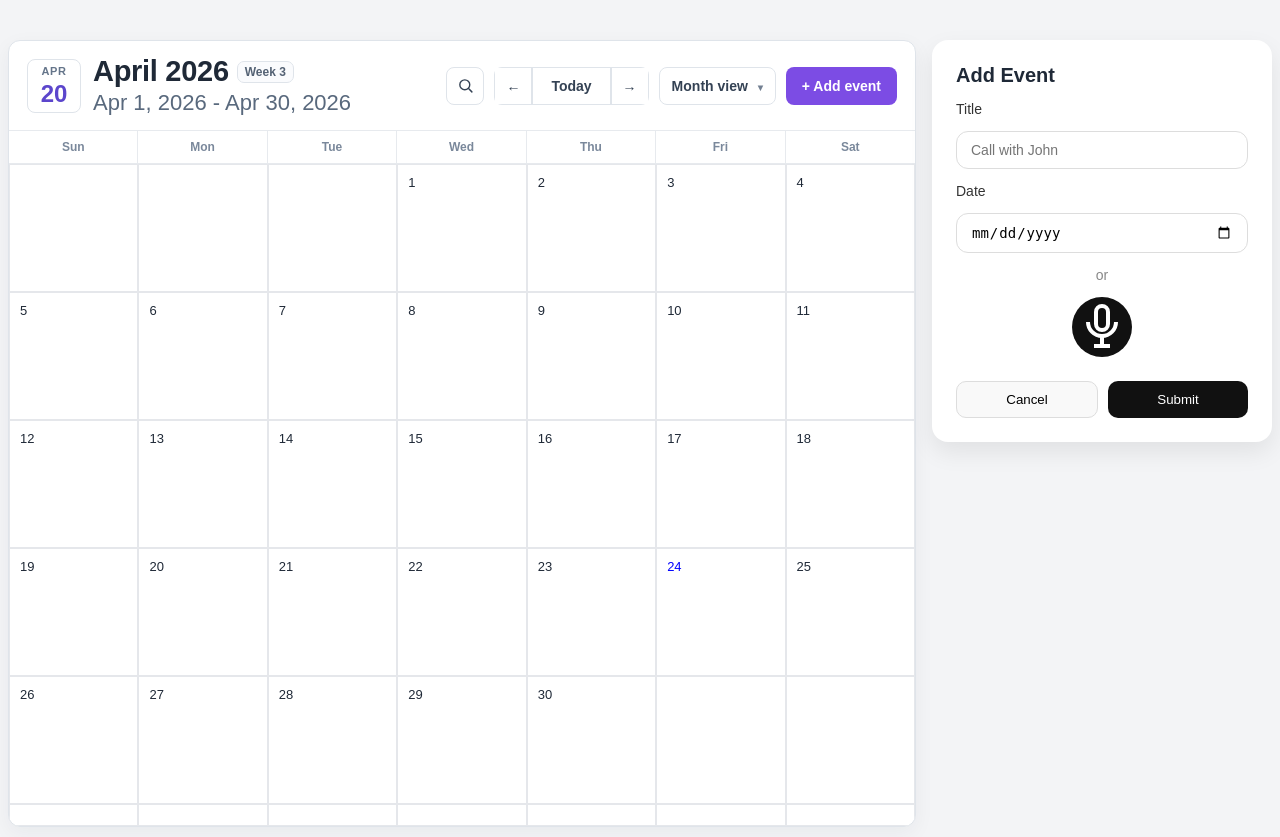
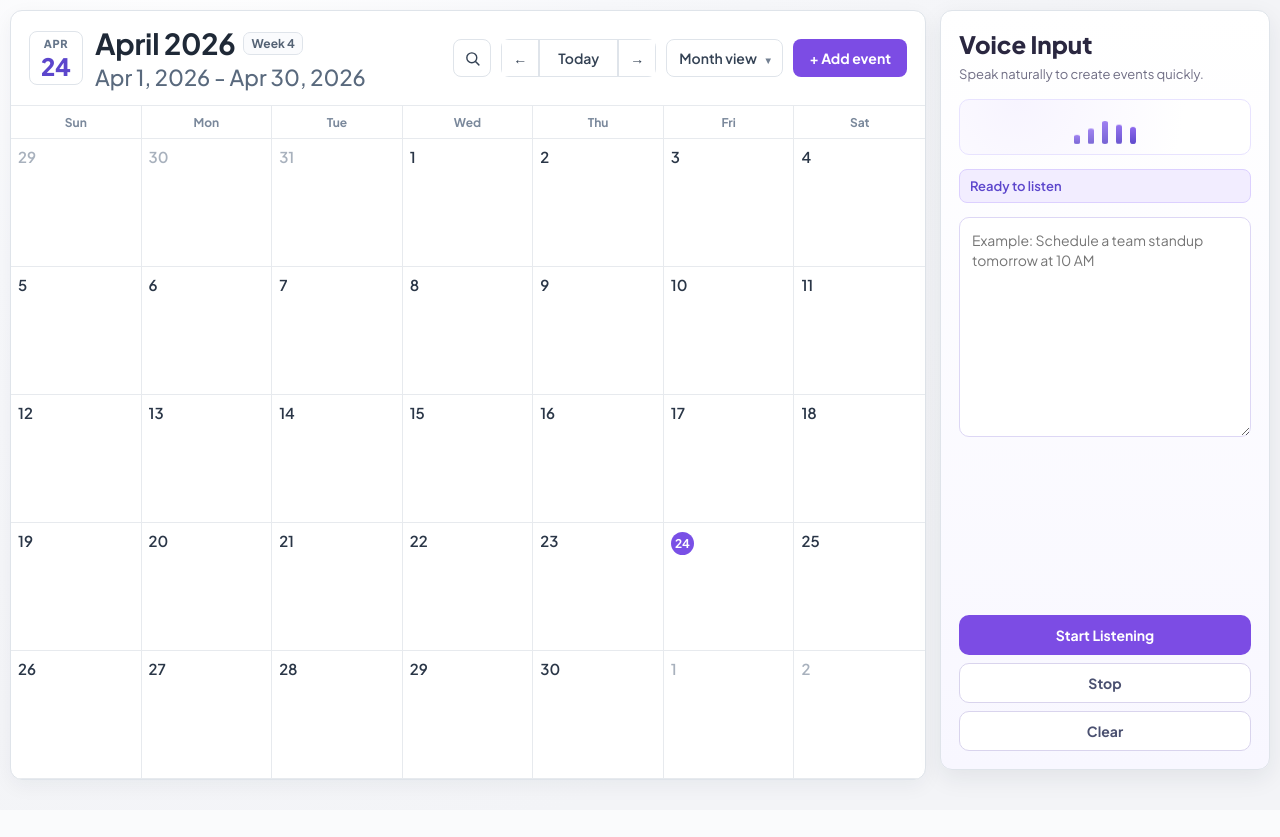
Before and after one commit to NishPatelCodes/calender.ai, a Python web app: template backend/calender/api/templates/calendar.html in a window 1280 px wide. After the commit the page ends 787 px from the top, so only its background shows below. Run offline with Jinja, Linux system fonts and the light colour scheme; the template is opened without the code that fills it, so the values that code supplies are empty.

Commit message:
Added vocie input section

```diff
--- a/backend/calender/api/templates/calendar.html
+++ b/backend/calender/api/templates/calendar.html
@@ -11,6 +11,7 @@
 </head>
 <body>
   <main class="app-shell">
+    <div class="main-layout">
       <section class="calendar-card">
         <header class="toolbar">
           <div class="toolbar-left">
@@ -60,34 +61,32 @@
           <div class="calendar-dates"></div>
         </div>
       </section>
-    <section class="input">
-        <div class="card">
 
-          <div class="title">Add Event</div>
-
-          <label>Title</label>
-          <input type="text" placeholder="Call with John">
-
-          <label>Date</label>
-          <input type="date">
-
-          <div class="or">or</div>
-
-          <button id="voice-btn">
-            <svg viewBox="0 0 24 24" fill="none" stroke="white" stroke-width="2">
-              <rect x="9" y="2" width="6" height="12" rx="3"></rect>
-              <path d="M5 10a7 7 0 0 0 14 0"></path>
-              <line x1="12" y1="17" x2="12" y2="22"></line>
-              <line x1="8" y1="22" x2="16" y2="22"></line>
-            </svg>
-          </button>
-          <div class="actions">
-            <button class="cancel">Cancel</button>
-            <button class="submit">Submit</button>
+      <aside class="voice-card" aria-label="Voice Input Card">
+        <div class="voice-card-head">
+          <h2>Voice Input</h2>
+          <p>Speak naturally to create events quickly.</p>
         </div>
 
+        <div class="voice-wave" aria-hidden="true">
+          <span></span>
+          <span></span>
+          <span></span>
+          <span></span>
+          <span></span>
         </div>
-    </section>
+
+        <p id="voice-status" class="voice-status">Ready to listen</p>
+
+        <textarea id="voice-text" class="voice-text" placeholder="Example: Schedule a team standup tomorrow at 10 AM"></textarea>
+
+        <div class="voice-actions">
+          <button id="start-voice" type="button" class="voice-btn primary">Start Listening</button>
+          <button id="stop-voice" type="button" class="voice-btn">Stop</button>
+          <button id="clear-voice" type="button" class="voice-btn">Clear</button>
+        </div>
+      </aside>
+    </div>
   </main>
   <script src="script.js"></script>
 </body>
--- a/backend/calender/api/templates/styles.css
+++ b/backend/calender/api/templates/styles.css
@@ -9,6 +9,7 @@
 	--brand-dark: #6b3fd1;
 }
 
+
 * {
 	box-sizing: border-box;
 }
@@ -19,28 +20,179 @@
 	font-family: "Plus Jakarta Sans", sans-serif;
 	background:
 		radial-gradient(circle at 15% -15%, #ffffff 0%, #f7f8fb 30%, #f3f4f7 70%),
-		linear-gradient(180deg, #f8f9fb, #f3f4f7);
+		linear-gradient(180deg, #000000, #f3f4f7);
 	color: var(--text);
+
 }
 
 .app-shell {
-	padding-top: 30px;
-	width: min(1400px, 100% - 16px); /* increase from 1024 */
+	width: min(1400px, 100% - 20px);
 	margin: 10px auto;
-	display: flex;
-	gap: 16px;
-	align-items: flex-start;
+}
 
+.main-layout {
+	display: grid;
+	grid-template-columns: minmax(0, 1fr) 330px;
+	gap: 14px;
+	align-items: start;
 }
 
 .calendar-card {
-	flex: 4;
-
 	background: var(--card);
 	border: 1px solid var(--line-strong);
 	border-radius: 12px;
 	overflow: hidden;
 	box-shadow: 0 6px 20px rgba(24, 38, 56, 0.05);
+}
+
+.voice-card {
+	background: linear-gradient(180deg, #ffffff, #f8f7ff);
+	border: 1px solid var(--line-strong);
+	border-radius: 12px;
+	padding: 18px;
+	box-shadow: 0 8px 24px rgba(24, 38, 56, 0.08);
+	display: flex;
+	flex-direction: column;
+	gap: 14px;
+	min-height: 760px;
+}
+
+.voice-card-head h2 {
+	margin: 0;
+	font-size: 24px;
+	font-weight: 800;
+	color: #2a2740;
+}
+
+.voice-card-head p {
+	margin: 6px 0 0;
+	font-size: 13px;
+	line-height: 1.4;
+	color: #6f6d84;
+}
+
+.voice-wave {
+	margin-top: 2px;
+	height: 56px;
+	border-radius: 10px;
+	border: 1px solid #e8e3ff;
+	background: radial-gradient(circle at 20% 0%, #f7f4ff, #ffffff 70%);
+	display: flex;
+	align-items: flex-end;
+	justify-content: center;
+	gap: 8px;
+	padding: 10px;
+}
+
+.voice-wave span {
+	width: 6px;
+	border-radius: 999px;
+	background: linear-gradient(180deg, #8d68ef, #5c46cc);
+	animation: voice-bars 1.3s ease-in-out infinite;
+	transform-origin: bottom;
+}
+
+.voice-wave span:nth-child(1) {
+	height: 16px;
+	animation-delay: 0s;
+}
+
+.voice-wave span:nth-child(2) {
+	height: 28px;
+	animation-delay: 0.15s;
+}
+
+.voice-wave span:nth-child(3) {
+	height: 36px;
+	animation-delay: 0.3s;
+}
+
+.voice-wave span:nth-child(4) {
+	height: 24px;
+	animation-delay: 0.45s;
+}
+
+.voice-wave span:nth-child(5) {
+	height: 18px;
+	animation-delay: 0.6s;
+}
+
+.voice-status {
+	margin: 0;
+	font-size: 13px;
+	font-weight: 600;
+	color: #5c46cc;
+	background: #f2edff;
+	border: 1px solid #dcd0ff;
+	border-radius: 8px;
+	padding: 8px 10px;
+}
+
+.voice-status.listening {
+	color: #b44a2d;
+	background: #fff1eb;
+	border-color: #ffd7c9;
+}
+
+.voice-text {
+	width: 100%;
+	resize: vertical;
+	min-height: 220px;
+	padding: 12px;
+	border: 1px solid #ddd7f5;
+	border-radius: 10px;
+	font: inherit;
+	font-size: 14px;
+	line-height: 1.45;
+	color: #2f3346;
+	background: #ffffff;
+	outline: none;
+}
+
+.voice-text:focus {
+	border-color: #9f8ae9;
+	box-shadow: 0 0 0 3px rgba(124, 76, 228, 0.12);
+}
+
+.voice-actions {
+	display: grid;
+	grid-template-columns: 1fr;
+	gap: 8px;
+	margin-top: auto;
+}
+
+.voice-btn {
+	height: 40px;
+	border-radius: 10px;
+	border: 1px solid #d9d4ed;
+	background: #fff;
+	font: inherit;
+	font-size: 14px;
+	font-weight: 700;
+	color: #4a5070;
+	cursor: pointer;
+}
+
+.voice-btn.primary {
+	border: 0;
+	background: #7c4ce4;
+	color: #fff;
+}
+
+.voice-btn.primary:hover {
+	background: #6b3fd1;
+}
+
+@keyframes voice-bars {
+	0%,
+	100% {
+		transform: scaleY(0.55);
+		opacity: 0.8;
+	}
+	50% {
+		transform: scaleY(1);
+		opacity: 1;
+	}
 }
 
 .toolbar {
@@ -335,6 +487,10 @@
 }
 
 @media (max-width: 1100px) {
+	.main-layout {
+		grid-template-columns: 1fr;
+	}
+
 	.toolbar {
 		flex-direction: column;
 		align-items: stretch;
@@ -351,15 +507,28 @@
 	.month-meta p {
 		font-size: 16px;
 	}
+
+	.voice-card {
+		min-height: auto;
+	}
+
+	.voice-actions {
+		grid-template-columns: repeat(3, minmax(0, 1fr));
+	}
 }
 
 @media (max-width: 760px) {
 	.app-shell {
 		width: 100%;
 		margin: 0;
+		padding: 0;
 	}
 
 	.calendar-card {
+		border-radius: 0;
+	}
+
+	.voice-card {
 		border-radius: 0;
 	}
 
@@ -374,124 +543,8 @@
 	.event {
 		font-size: 11px;
 	}
+
+	.voice-actions {
+		grid-template-columns: 1fr;
+	}
 }
-
-/* ___________________________________________________________ */
-
-/* Page */
-body {
-  margin: 0;
-  font-family: Arial, sans-serif;
-  background: #f3f4f6;
-}
-
-/* Center container */
-.container {
-  display: flex;
-  justify-content: center;
-  align-items: center;
-  height: 100vh;
-}
-
-.input{
-	flex: 1;
-
-}
-/* Card */
-.card {
-  background: #fff;
-  padding: 24px;
-  width: 340px;
-  border-radius: 16px;
-  box-shadow: 0 10px 25px rgba(0,0,0,0.08);
-
-  display: flex;
-  flex-direction: column;
-  gap: 14px;
-}
-
-/* Title */
-.title {
-  font-size: 20px;
-  font-weight: 600;
-}
-
-/* Labels */
-label {
-  font-size: 14px;
-  color: #333;
-}
-
-/* Inputs */
-input {
-  padding: 10px 14px;
-  border-radius: 12px;
-  border: 1px solid #ddd;
-  font-size: 14px;
-  outline: none;
-  transition: 0.2s;
-}
-
-input:focus {
-  border-color: #111;
-}
-
-/* OR text */
-.or {
-  text-align: center;
-  color: #888;
-  font-size: 14px;
-}
-
-/* Voice Button */
-#voice-btn {
-  width: 60px;
-  height: 60px;
-  border-radius: 50%;
-  background: #111;
-  border: none;
-  margin: 0 auto;
-  cursor: pointer;
-  position: relative;
-}
-
-
-/* Buttons row */
-.actions {
-  display: flex;
-  gap: 10px;
-  margin-top: 10px;
-}
-
-/* Cancel */
-.cancel {
-  flex: 1;
-  padding: 10px;
-  border-radius: 10px;
-  border: 1px solid #ddd;
-  background: #f9f9f9;
-  cursor: pointer;
-}
-
-/* Submit */
-.submit {
-  flex: 1;
-  padding: 10px;
-  border-radius: 10px;
-  border: none;
-  background: #111;
-  color: white;
-  cursor: pointer;
-}
-
-
-.date-box{
-
-	padding: 10px;
-	font-size: small;
-	border: 1px solid #e5e7eb;
-}
-
-.today{
-	color:blue;
-}
```
Also changed, not shown: backend/calender/api/templates/script.js (+237 -20 lines). Lines whose indentation alone changed are shown as unchanged.
